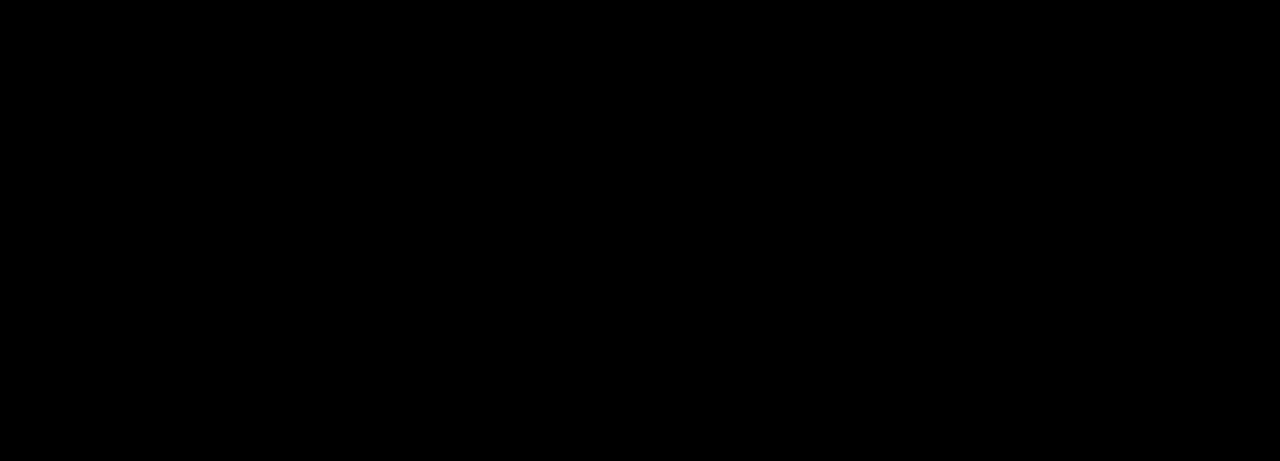
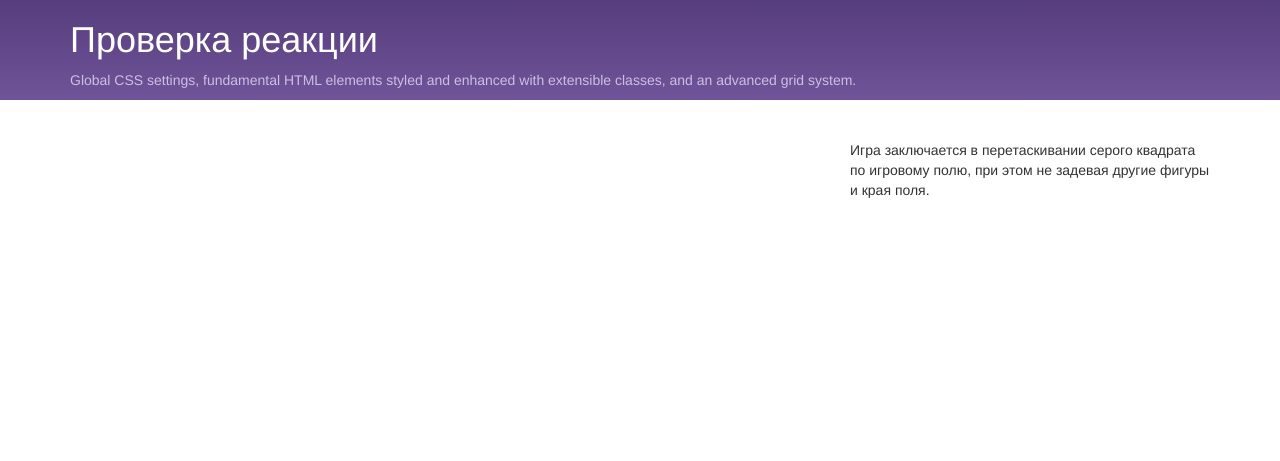
Before and after one commit to mephistopheles-repo/reaction-test, a plain HTML site: page index.html in a window 1280 px wide. Drawn offline with nearby package versions, Linux system fonts and the light colour scheme.

Commit message:
add some style

```diff
--- a/index.html
+++ b/index.html
@@ -2,10 +2,40 @@
 <html>
 <head lang="en">
     <meta charset="UTF-8">
-    <title>reaction test</title>
+    <title>Игра: проверь реакцию</title>
+    <!-- Latest compiled and minified CSS -->
+    <link rel="stylesheet" href="https://maxcdn.bootstrapcdn.com/bootstrap/3.3.2/css/bootstrap.min.css">
+
+    <!-- Optional theme -->
+    <link rel="stylesheet" href="https://maxcdn.bootstrapcdn.com/bootstrap/3.3.2/css/bootstrap-theme.min.css">
+
+    <!-- Latest compiled and minified JavaScript -->
+    <script src="https://maxcdn.bootstrapcdn.com/bootstrap/3.3.2/js/bootstrap.min.js"></script>
     <script data-main="js/app" src="js/libs/require.js"></script>
 </head>
-<body style="background-color: black">
-   <canvas id="js-canvas" height="450" width="450"></canvas>
+<body>
+<div id="content" style="background-color: rgb(111, 84, 153);
+background-image: linear-gradient(rgb(86, 61, 124) 0px, rgb(111, 84, 153) 100%);
+background-repeat: repeat-x;
+box-sizing: border-box;
+color: rgb(205, 191, 227);
+margin-bottom: 40px;">
+    <div class="container">
+        <h1 style="color:rgb(255, 255, 255)">Проверка реакции</h1>
+
+        <p>Global CSS settings, fundamental HTML elements styled and enhanced with extensible classes, and an advanced
+            grid system.</p>
+    </div>
+</div>
+<div class="container">
+    <div class="row">
+        <div class="col-md-8">
+            <canvas id="js-canvas" height="450" width="450"></canvas>
+        </div>
+        <div class="col-md-4">
+             <p>Игра заключается в перетаскивании серого квадрата по игровому полю, при этом не задевая другие фигуры и края поля.</p>
+        </div>
+    </div>
+</div>
 </body>
 </html>
```
